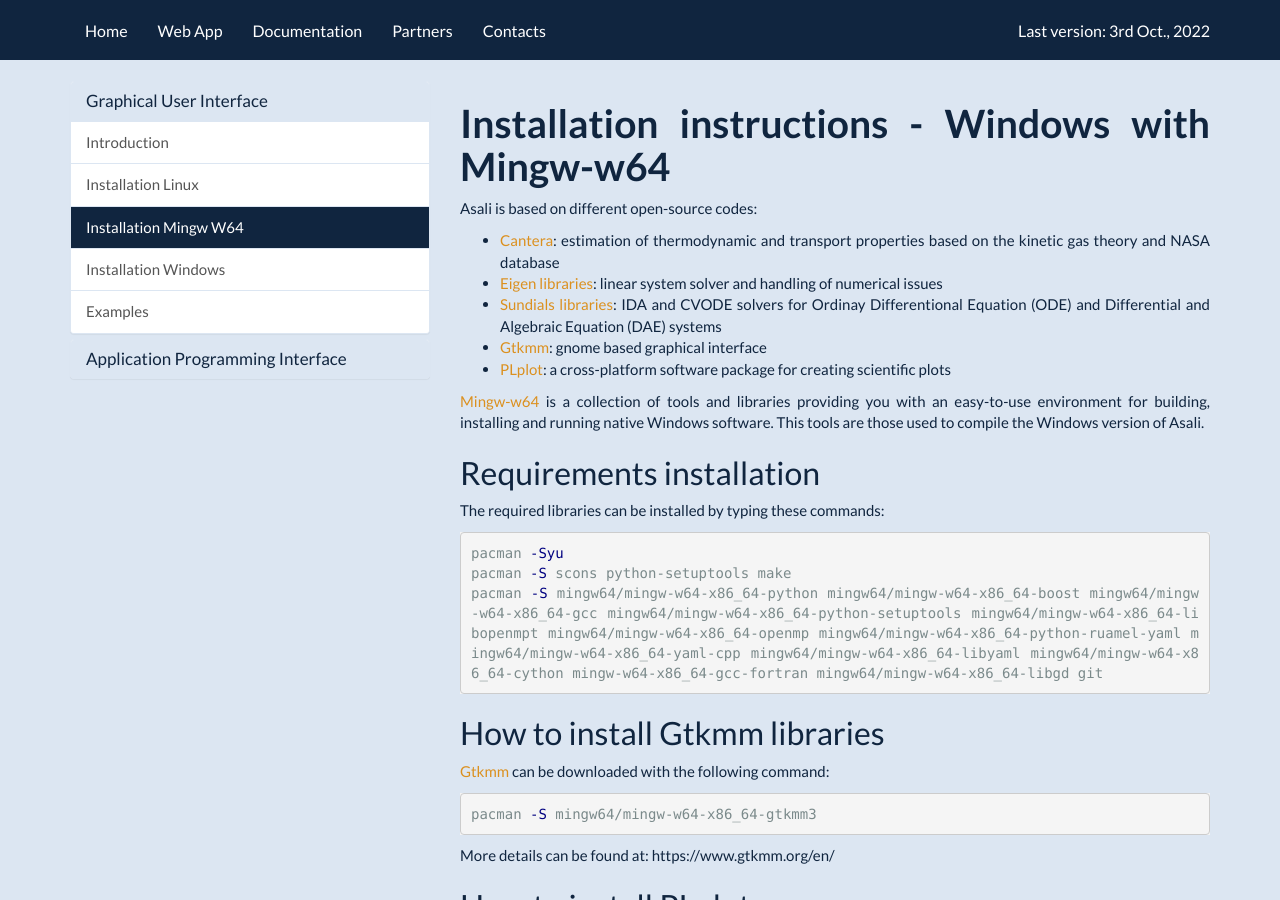
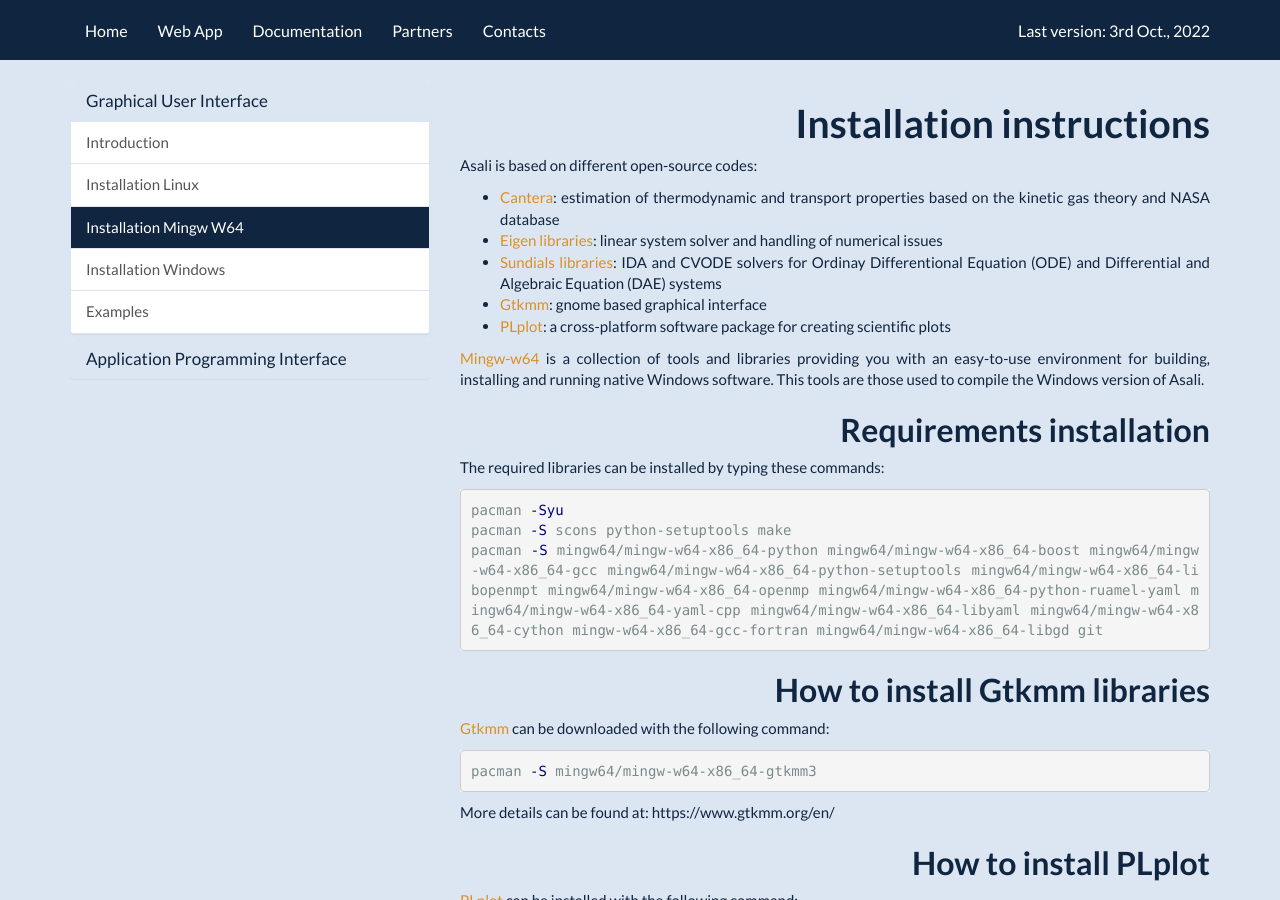
Before and after one commit to srebughini/ASALI, a Jekyll site: the page built from _docs/gui/installation-mingw-w64.md, in a window 1280 px wide and 900 px high. Built offline with Jekyll 4.4.1, drawn with Linux system fonts in a browser that asks for light colours; a script that is not in the unit is left out; some of the changed text lies outside the part shown.

Commit message:
Improve documentation layout

````diff
--- a/_docs/gui/installation-mingw-w64.md
+++ b/_docs/gui/installation-mingw-w64.md
@@ -2,7 +2,7 @@
 permalink: /docs/gui-installation-mingw-w64/
 redirect_from: /docs/index.html
 ---
-# **Installation instructions - Windows with Mingw-w64**
+<h1 class="text-right"><b>Installation instructions</b></h1>
 Asali is based on different open-source codes:
 * [Cantera](https://cantera.org/): estimation of thermodynamic and transport properties based on the kinetic gas theory and NASA database
 * [Eigen libraries](http://eigen.tuxfamily.org/index.php?title=Main_Page): linear system solver and handling of numerical issues
@@ -12,7 +12,7 @@
 
 [Mingw-w64](https://www.msys2.org/) is a collection of tools and libraries providing you with an easy-to-use environment for building, installing and running native Windows software. This tools are those used to compile the Windows version of Asali.
 
-## Requirements installation
+<h2 class="text-right"><b>Requirements installation</b></h2>
 The required libraries can be installed by typing these commands:
 ```bash
 pacman -Syu
@@ -20,21 +20,21 @@
 pacman -S mingw64/mingw-w64-x86_64-python mingw64/mingw-w64-x86_64-boost mingw64/mingw-w64-x86_64-gcc mingw64/mingw-w64-x86_64-python-setuptools mingw64/mingw-w64-x86_64-libopenmpt mingw64/mingw-w64-x86_64-openmp mingw64/mingw-w64-x86_64-python-ruamel-yaml mingw64/mingw-w64-x86_64-yaml-cpp mingw64/mingw-w64-x86_64-libyaml mingw64/mingw-w64-x86_64-cython mingw-w64-x86_64-gcc-fortran mingw64/mingw-w64-x86_64-libgd git
 ```
 
-## How to install Gtkmm libraries
+<h2 class="text-right"><b>How to install Gtkmm libraries</b></h2>
 [Gtkmm](https://www.gtkmm.org/en/) can be downloaded with the following command:
 ```bash
 pacman -S mingw64/mingw-w64-x86_64-gtkmm3
 ```
 More details can be found at: https://www.gtkmm.org/en/
 
-## How to install PLplot
+<h2 class="text-right"><b>How to install PLplot</b></h2>
 [PLplot](http://plplot.org/) can be installed with the following command:
 ```bash
 pacman -S mingw64/mingw-w64-x86_64-plplot
 ```
 Details can be found at: http://plplot.org/
 
-## How to install Cantera
+<h2 class="text-right"><b>How to install Cantera</b></h2>
 [Cantera](https://cantera.org/) can be downloaded with the following command:
 ```bash
 git clone https://github.com/Cantera/cantera.git -b 2.5 --depth=1
@@ -46,19 +46,48 @@
 ```
 More details can be found at: https://cantera.org/install/compiling-install.html
 
-## How to install ASALI
+<h2 class="text-right"><b>How to install ASALI</b></h2>
 To install Asali run the following command.
 ```bash
 ./build --os windows
 ```
 The installation can be customized with the following options:
 
-|Option|Comment|
-|--------|-----|
-|`--help`|Show help message|
-|`--clean`|Clean installation folder|
-|`--cantera-path`|Select Cantera path|
-|`--os`|Select operating system|
-|`--output-folder`|Select target folder|
-|`--symbolic-link`|Create symbolic link in `/usr/local/bin/`|
-|`--no-interaction`|Disable human interaction|
+<table class="table table-striped">
+  <thead>
+      <tr>
+          <th scope="row">Option</th>
+          <th>Comment</th>
+      </tr>
+  </thead>
+  <tbody>
+    <tr>
+        <th scope="row"><i>--help</i></th>
+        <td>Show help message</td>
+    </tr>
+    <tr>
+        <th scope="row"><i>--clean</i></th>
+        <td>Clean installation folder</td>
+    </tr>
+    <tr>
+        <th scope="row"><i>--cantera-path</i></th>
+        <td>Select Cantera path</td>
+    </tr>
+    <tr>
+        <th scope="row"><i>--os</i></th>
+        <td>Select operating system</td>
+    </tr>
+    <tr>
+        <th scope="row"><i>--output-folder</i></th>
+        <td>Select target folder</td>
+    </tr>
+    <tr>
+        <th scope="row"><i>--symbolic-link</i></th>
+        <td>Create symbolic link in <i>/usr/local/bin/</i></td>
+    </tr>
+    <tr>
+        <th scope="row"><i>--no-interaction</i></th>
+        <td>Disable human interaction</i></td>
+    </tr>
+  </tbody>
+</table>
--- a/assets/js/calculator.js
+++ b/assets/js/calculator.js
@@ -257,10 +257,7 @@
   let results = JSON.parse(localStorage.getItem(webAppResults));
 
   if (Object.keys(results).length > 0) {
-    let destinationPageUrl = window.location.href.toString()
-
-    console.log(JSON.parse(localStorage.getItem(webAppResults)))
-    console.log(destinationPageUrl)
+    let destinationPageUrl = window.location.href.toString();
     showOperatingConditions(results, document);
     if (destinationPageUrl.includes(transportPageUrl)) {
       showTransportProperties(results, document);
````
Also changed, not shown: _docs/gui/installation-linux.md (+40 -11 lines), _pages/webapp.md (+4 -4 lines).
